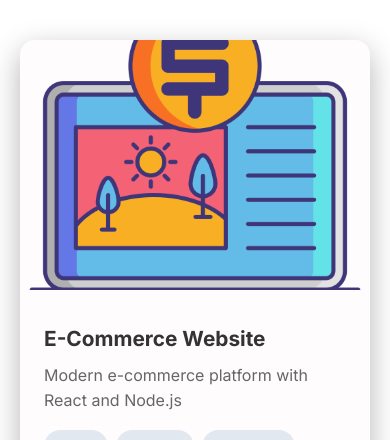
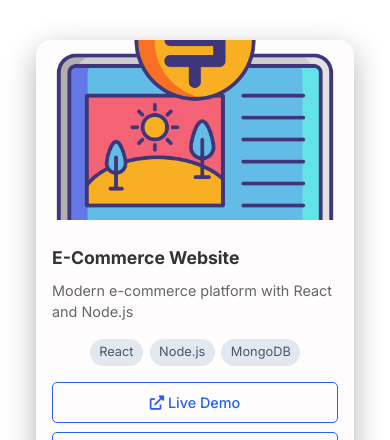
Before and after one commit to Mathias20-04/Mathias20-04-portifolio, a plain HTML site: page projects.html in a window 390 px wide. Shown: the part 152-592 px from the top of the page. Drawn offline with Linux system fonts and the light colour scheme.

Commit message:
changed the background color for home page , added the mobile view on the projects section and improved its visual appealing interface

```diff
--- a/style.css
+++ b/style.css
@@ -85,7 +85,7 @@ body {
     display: flex;
     align-items: center;
     padding: 100px 20px 50px;
-    background: linear-gradient(135deg, #435fdf 0%, #80748d 100%);
+    background: linear-gradient(135deg, #25293d 0%, #3a2d47 100%);
     color: white;
     position: relative;
     overflow: hidden;
@@ -374,6 +374,7 @@ section {
 .project-content p {
     color: #666;
     margin-bottom: 1rem;
+    line-height: 1.5;
 }
 
 .project-tech {
@@ -389,10 +390,12 @@ section {
     border-radius: 20px;
     font-size: 0.9rem;
     color: #4a5568;
+    transition: all 0.3s ease;
 }
 .project-tech span:hover {
     background: linear-gradient(45deg, #a854ec, #1fe9db);
     color: white;
+    transform: translateY(-2px);
 }
 
 .project-links {
@@ -405,11 +408,141 @@ section {
     color: #2563eb;
     font-weight: 500;
     transition: color 0.3s ease;
+    padding: 0.5rem 0;
+    border-bottom: 2px solid transparent;
 }
 
 .project-links a:hover {
     color: #071c5f;
+    border-bottom: 2px solid #2563eb;
 }
+
+/* Mobile Responsiveness for Projects Section */
+@media (max-width: 968px) {
+    .projects-grid {
+        grid-template-columns: repeat(auto-fit, minmax(300px, 1fr));
+        gap: 2.5rem;
+    }
+}
+
+@media (max-width: 768px) {
+    .projects-grid {
+        grid-template-columns: 1fr;
+        gap: 2rem;
+        padding: 0 1rem;
+    }
+
+    .project-card {
+        margin: 0 auto;
+        max-width: 100%;
+    }
+
+    .project-image img {
+        height: 200px;
+    }
+
+    .project-content {
+        padding: 1.2rem;
+    }
+
+    .project-content h3 {
+        font-size: 1.2rem;
+    }
+
+    .project-content p {
+        font-size: 0.95rem;
+    }
+
+    .project-tech {
+        gap: 0.4rem;
+    }
+
+    .project-tech span {
+        font-size: 0.85rem;
+        padding: 0.25rem 0.7rem;
+    }
+
+    .project-links {
+        flex-direction: column;
+        gap: 0.8rem;
+    }
+
+    .project-links a {
+        text-align: center;
+        padding: 0.6rem;
+        border: 1px solid #2563eb;
+        border-radius: 5px;
+        transition: all 0.3s ease;
+    }
+
+    .project-links a:hover {
+        background: #2563eb;
+        color: white;
+    }
+}
+
+@media (max-width: 480px) {
+    .projects-grid {
+        gap: 1.5rem;
+    }
+
+    .project-image img {
+        height: 180px;
+    }
+
+    .project-content {
+        padding: 1rem;
+    }
+
+    .project-content h3 {
+        font-size: 1.1rem;
+    }
+
+    .project-content p {
+        font-size: 0.9rem;
+    }
+
+    .project-tech {
+        justify-content: center;
+    }
+
+    .project-tech span {
+        font-size: 0.8rem;
+        padding: 0.2rem 0.6rem;
+    }
+
+    .project-links {
+        gap: 0.6rem;
+    }
+
+    .project-links a {
+        padding: 0.5rem;
+        font-size: 0.9rem;
+    }
+}
+
+/* Animation for project cards */
+@keyframes fadeIn {
+    from {
+        opacity: 0;
+        transform: translateY(20px);
+    }
+    to {
+        opacity: 1;
+        transform: translateY(0);
+    }
+}
+
+.project-card {
+    animation: fadeIn 0.6s ease forwards;
+}
+
+/* Stagger animation for multiple projects */
+.project-card:nth-child(1) { animation-delay: 0.1s; }
+.project-card:nth-child(2) { animation-delay: 0.2s; }
+.project-card:nth-child(3) { animation-delay: 0.3s; }
+.project-card:nth-child(4) { animation-delay: 0.4s; }
+.project-card:nth-child(5) { animation-delay: 0.5s; }
 
 /* Skills Section */
 .skills-grid {
@@ -663,7 +796,7 @@ section {
         top: 0;
         left: 0;
         width: 100%;
-        height: 100%;
+        height: 50%;
         background: rgba(0, 0, 0, 0.5);
         z-index: 999;
         opacity: 0;
@@ -746,13 +879,12 @@ section {
         justify-content: center;
     }
 }
-/* Add this for body scroll lock */
 .no-scroll {
   overflow: hidden;
   height: 100vh;
 }
 
-/* Nav overlay styling - add this */
+
 .nav-overlay {
   position: fixed;
   top: 0;
```
